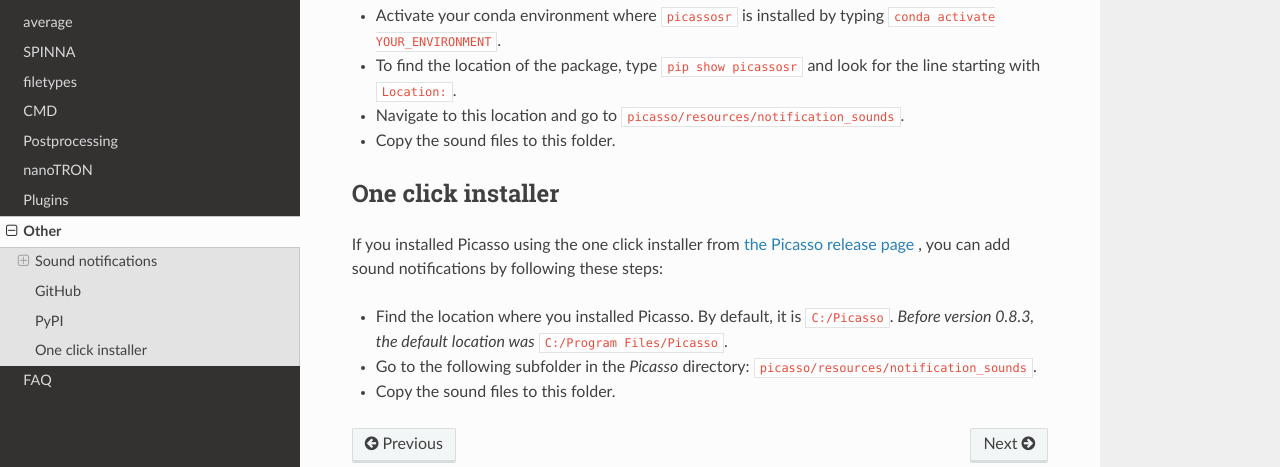
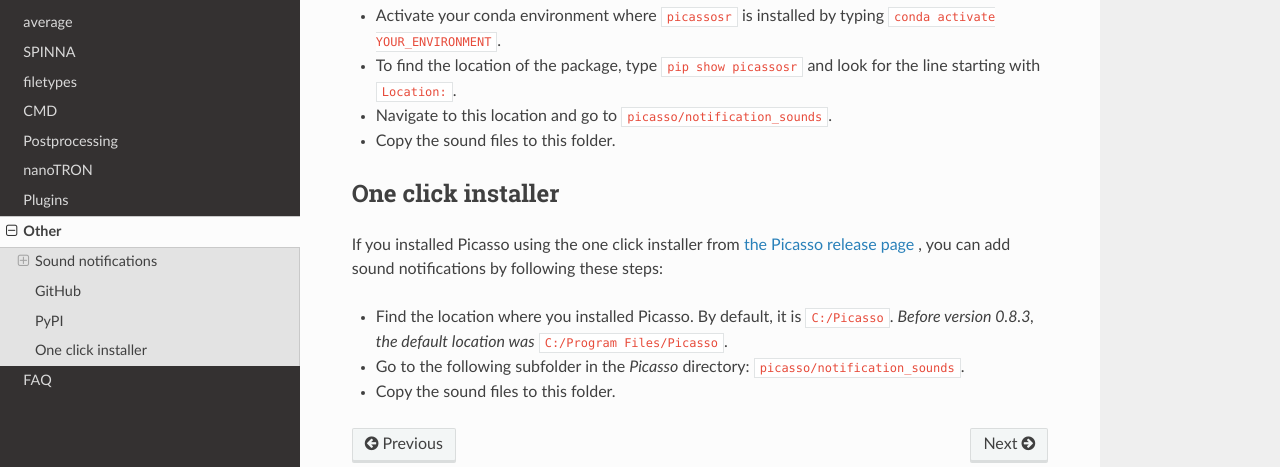
Before and after one commit to jungmannlab/picasso, a Sphinx documentation site: the page built from docs/others.rst, in a window 1280 px wide and 900 px high, scrolled down 505 px. Shown: the part 307-774 px from the top of the window. Built offline with Sphinx 7.4.7 and the Read the Docs theme 3.1.0, drawn with Linux system fonts in a browser that asks for light colours.

Commit message:
fix the pypi/one click installer with sound notifications

```diff
--- a/changelog.rst
+++ b/changelog.rst
@@ -1,10 +1,10 @@
 Changelog
 =========
 
-Last change: 30-SEP-2025 CEST
+Last change: 01-OCT-2025 CEST
 
-0.8.5
------
+0.8.5-6
+-------
 - Sound notifications when long processes finish, see `here <https://picassosr.readthedocs.io/en/latest/others.html>`_
 - Several dialogs in Render, Localize and Simulate are now scrollable (*experimental*)
 - SPINNA fix automatic area detection from picked localizations
--- a/docs/others.rst
+++ b/docs/others.rst
@@ -24,7 +24,7 @@
 
 - Activate your conda environment where ``picassosr`` is installed by typing ``conda activate YOUR_ENVIRONMENT``.
 - To find the location of the package, type ``pip show picassosr`` and look for the line starting with ``Location:``.
-- Navigate to this location and go to ``picasso/resources/notification_sounds``.
+- Navigate to this location and go to ``picasso/notification_sounds``.
 - Copy the sound files to this folder.
 
 
@@ -33,5 +33,5 @@
 If you installed Picasso using the one click installer from `the Picasso release page <https://github.com/jungmannlab/picasso/releases/>`__ , you can add sound notifications by following these steps:
 
 - Find the location where you installed Picasso. By default, it is ``C:/Picasso``. *Before version 0.8.3, the default location was* ``C:/Program Files/Picasso``.
-- Go to the following subfolder in the `Picasso` directory: ``picasso/resources/notification_sounds``.
+- Go to the following subfolder in the `Picasso` directory: ``picasso/notification_sounds``.
 - Copy the sound files to this folder.
--- a/setup.py
+++ b/setup.py
@@ -24,6 +24,7 @@
         "picasso.gui.plugins",
         "picasso.server",
         "picasso.ext",
+        "picasso.notification_sounds",
     ],
     entry_points={
         "console_scripts": ["picasso=picasso.__main__:main"],
```
Also changed, not shown: 13 other files.
